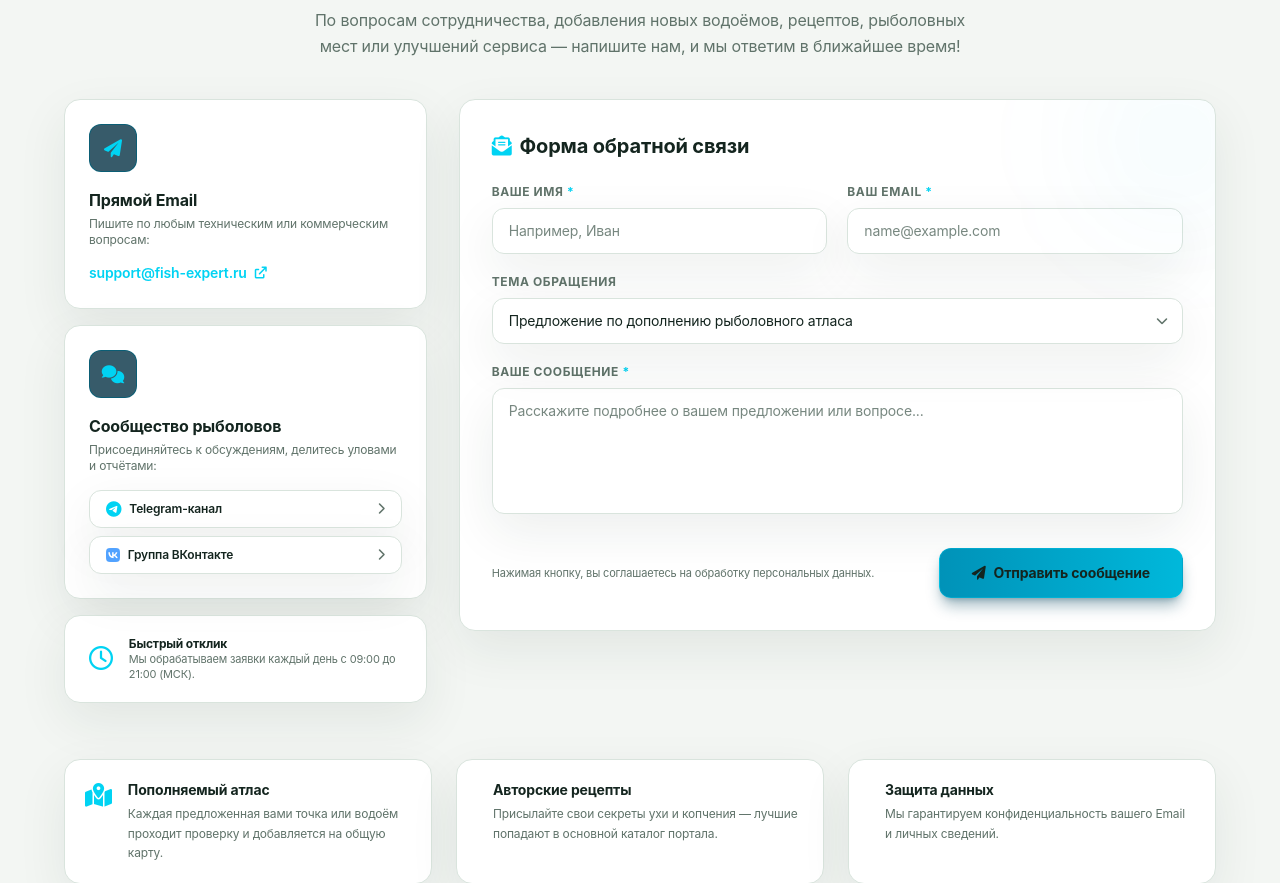
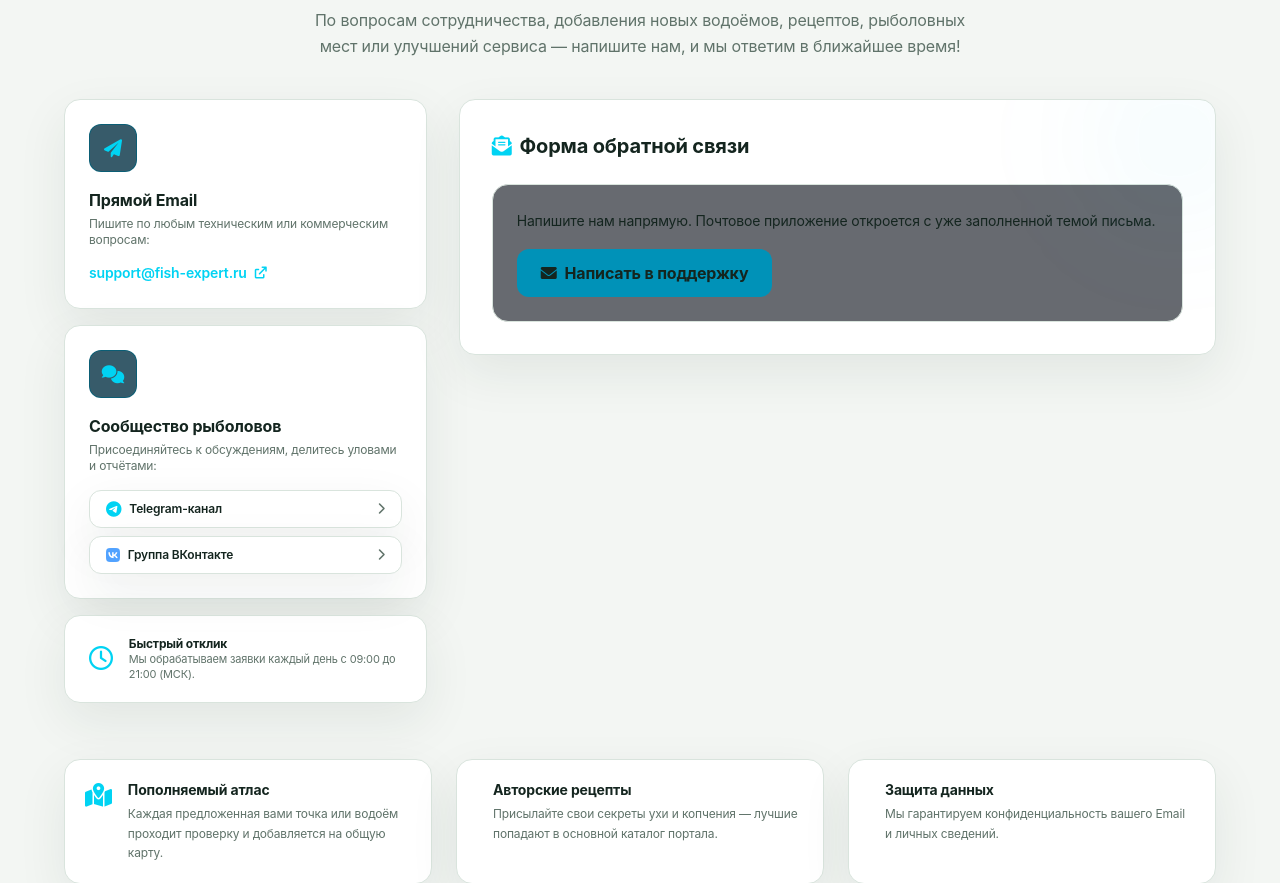
Before and after one commit to kirsanovalexey2011-source/FisherPro1111, a Flask app: page /contacts in a window 1280 px wide. Shown: the part 205-1088 px from the top of the page. Run offline with Flask 3, Linux system fonts and the light colour scheme.

Commit message:
Replace nonfunctional contact form with direct email action

```diff
--- a/templates/contacts.html
+++ b/templates/contacts.html
@@ -43,7 +43,7 @@
                 <h3 class="text-base font-bold text-white mb-1">Сообщество рыболовов</h3>
                 <p class="text-xs text-gray-400 mb-4">Присоединяйтесь к обсуждениям, делитесь уловами и отчётами:</p>
                 <div class="flex flex-col gap-2">
-                    <a href="#" class="w-full bg-gray-800/80 hover:bg-gray-700 border border-gray-700 text-gray-200 text-xs font-semibold py-2.5 px-4 rounded-xl transition flex items-center justify-between">
+                    <a href="mailto:support@fish-expert.ru?subject=ФишЭксперт" class="w-full bg-gray-800/80 hover:bg-gray-700 border border-gray-700 text-gray-200 text-xs font-semibold py-2.5 px-4 rounded-xl transition flex items-center justify-between">
                         <span class="flex items-center gap-2">
                             <i class="fa-brands fa-telegram text-cyan-400 text-base"></i> Telegram-канал
                         </span>
@@ -80,60 +80,12 @@
                 Форма обратной связи
             </h2>
 
-            <form action="{{ url_for('contacts') }}" method="POST" class="space-y-5">
-                <div class="grid grid-cols-1 md:grid-cols-2 gap-5">
-                    <div>
-                        <label class="block text-xs font-bold uppercase tracking-wider text-gray-400 mb-2">
-                            Ваше имя <span class="text-cyan-400">*</span>
-                        </label>
-                        <input type="text" name="name" required placeholder="Например, Иван"
-                               class="w-full px-4 py-3 bg-gray-800/90 border border-gray-700/80 rounded-xl text-white text-sm focus:outline-none focus:border-cyan-500 focus:ring-1 focus:ring-cyan-500 transition placeholder-gray-500">
-                    </div>
-                    <div>
-                        <label class="block text-xs font-bold uppercase tracking-wider text-gray-400 mb-2">
-                            Ваш Email <span class="text-cyan-400">*</span>
-                        </label>
-                        <input type="email" name="email" required placeholder="name@example.com"
-                               class="w-full px-4 py-3 bg-gray-800/90 border border-gray-700/80 rounded-xl text-white text-sm focus:outline-none focus:border-cyan-500 focus:ring-1 focus:ring-cyan-500 transition placeholder-gray-500">
-                    </div>
-                </div>
-
-                <div>
-                    <label class="block text-xs font-bold uppercase tracking-wider text-gray-400 mb-2">
-                        Тема обращения
-                    </label>
-                    <div class="relative">
-                        <select name="subject" class="w-full px-4 py-3 bg-gray-800/90 border border-gray-700/80 rounded-xl text-white text-sm focus:outline-none focus:border-cyan-500 focus:ring-1 focus:ring-cyan-500 transition appearance-none cursor-pointer pr-10">
-                            <option value="Вопрос">Предложение по дополнению рыболовного атласа</option>
-                            <option value="Добавление водоема/рецепта">Хочу добавить новый водоём или секретную точку</option>
-                            <option value="Рецепт">Предложить фирменный рецепт блюда из рыбы</option>
-                            <option value="Ошибка">Сообщить о неточности / ошибке</option>
-                            <option value="Сотрудничество">Вопросы сотрудничества и партнёрства</option>
-                        </select>
-                        <i class="fa-solid fa-chevron-down absolute right-4 top-1/2 -translate-y-1/2 text-gray-400 pointer-events-none text-xs"></i>
-                    </div>
-                </div>
-
-                <div>
-                    <label class="block text-xs font-bold uppercase tracking-wider text-gray-400 mb-2">
-                        Ваше сообщение <span class="text-cyan-400">*</span>
-                    </label>
-                    <textarea name="message" rows="5" required
-                              placeholder="Расскажите подробнее о вашем предложении или вопросе..."
-                              class="w-full px-4 py-3 bg-gray-800/90 border border-gray-700/80 rounded-xl text-white text-sm focus:outline-none focus:border-cyan-500 focus:ring-1 focus:ring-cyan-500 transition resize-none placeholder-gray-500"></textarea>
-                </div>
-
-                <div class="pt-2 flex flex-col md:flex-row items-center justify-between gap-4">
-                    <p class="text-[11px] text-gray-500">
-                        Нажимая кнопку, вы соглашаетесь на обработку персональных данных.
-                    </p>
-                    <button type="submit"
-                            class="w-full md:w-auto px-8 py-3.5 bg-gradient-to-r from-cyan-600 to-cyan-500 hover:from-cyan-500 hover:to-cyan-400 text-white font-bold text-sm rounded-xl border border-cyan-400/30 shadow-lg shadow-cyan-900/40 hover:shadow-cyan-500/20 transition duration-200 shrink-0 cursor-pointer flex items-center justify-center gap-2">
-                        <i class="fa-solid fa-paper-plane"></i>
-                        <span>Отправить сообщение</span>
-                    </button>
-                </div>
-            </form>
+            <div class="rounded-2xl border border-gray-700 bg-gray-950/60 p-6 space-y-4">
+                <p class="text-sm leading-6 text-gray-300">Напишите нам напрямую. Почтовое приложение откроется с уже заполненной темой письма.</p>
+                <a href="mailto:support@fish-expert.ru?subject=Обращение%20в%20ФишЭксперт" class="inline-flex items-center justify-center gap-2 rounded-xl bg-cyan-600 px-6 py-3 font-bold text-white no-underline hover:bg-cyan-500">
+                    <i class="fa-solid fa-envelope"></i> Написать в поддержку
+                </a>
+            </div>
         </div>
 
     </div>
```
